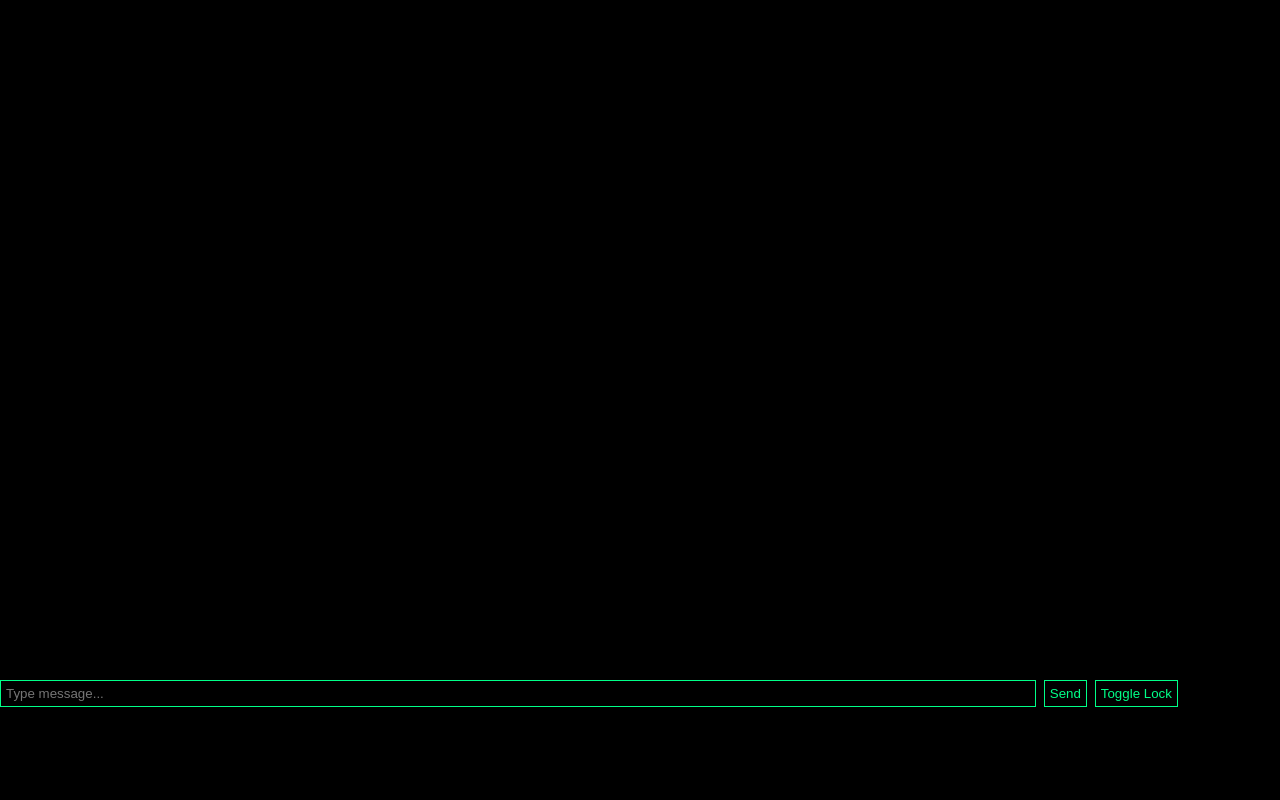
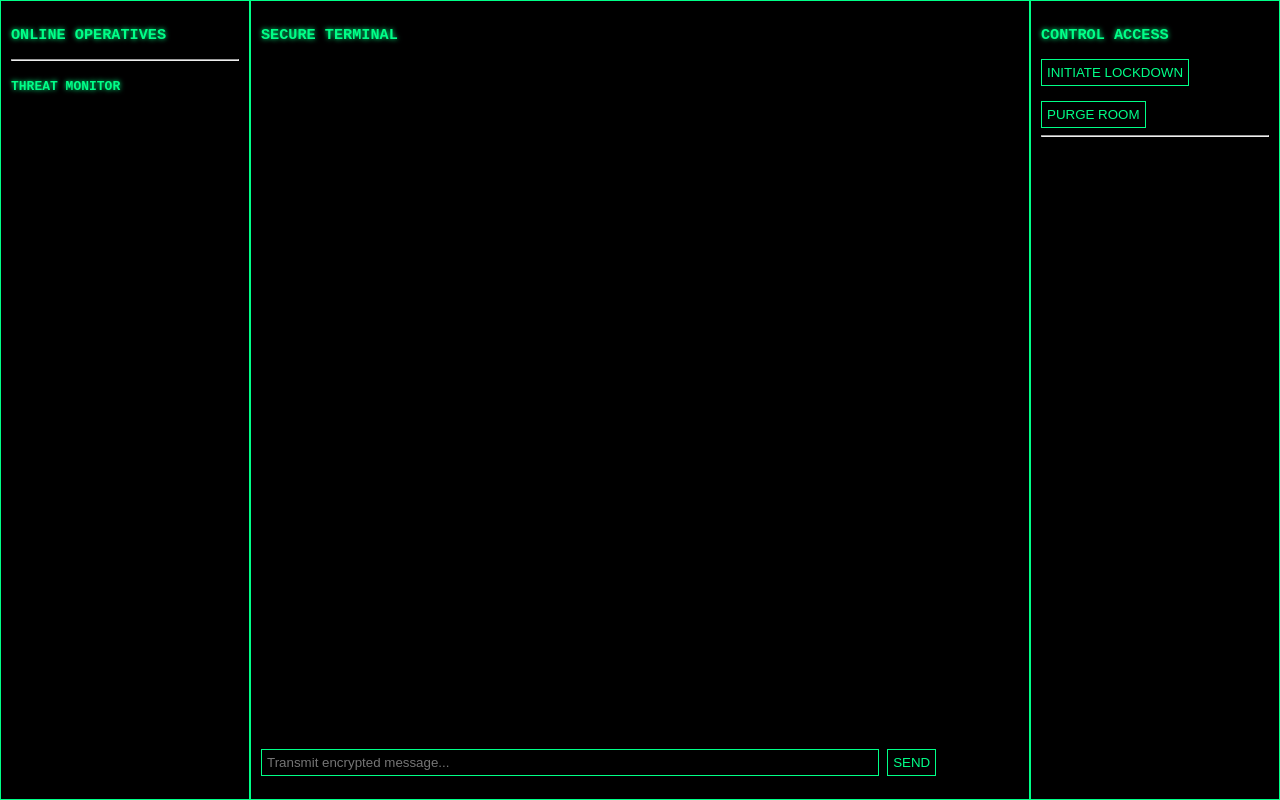
Before and after one commit to prashant9430/Cyber_chat, a website: page public/chat.html in a window 1280 px wide. Drawn offline with nearby package versions, Linux system fonts and the light colour scheme; no server answers.

Commit message:
Revamp chat interface with new layout and features

```diff
--- a/public/chat.html
+++ b/public/chat.html
@@ -1,18 +1,52 @@
 <!DOCTYPE html>
 <html>
 <head>
-    <title>Room</title>
+    <title>ANON NODE</title>
     <link rel="stylesheet" href="style.css">
 </head>
 <body>
 
-<div id="chat"></div>
-<input id="msg" placeholder="Type message..." />
-<button onclick="send()">Send</button>
+<div class="container">
 
-<button onclick="toggleLock()">Toggle Lock</button>
+    <!-- LEFT PANEL -->
+    <div class="panel">
+        <h3 class="glow">ONLINE OPERATIVES</h3>
+        <div id="users"></div>
+
+        <hr>
+
+        <h4 class="glow">THREAT MONITOR</h4>
+        <div id="monitor"></div>
+    </div>
+
+    <!-- CENTER PANEL -->
+    <div class="panel">
+        <h3 class="glow">SECURE TERMINAL</h3>
+        <div id="chat"></div>
+
+        <div style="margin-top:10px;">
+            <input id="msg" placeholder="Transmit encrypted message..." />
+            <button onclick="send()">SEND</button>
+        </div>
+    </div>
+
+    <!-- RIGHT PANEL -->
+    <div class="panel">
+        <h3 class="glow">CONTROL ACCESS</h3>
+
+        <button onclick="toggleLock()">INITIATE LOCKDOWN</button>
+        <br><br>
+        <button onclick="selfDestruct()">PURGE ROOM</button>
+
+        <hr>
+
+        <div id="systemLog"></div>
+    </div>
+
+</div>
 
 <script src="/socket.io/socket.io.js"></script>
 <script src="script.js"></script>
+
 </body>
 </html>
```
